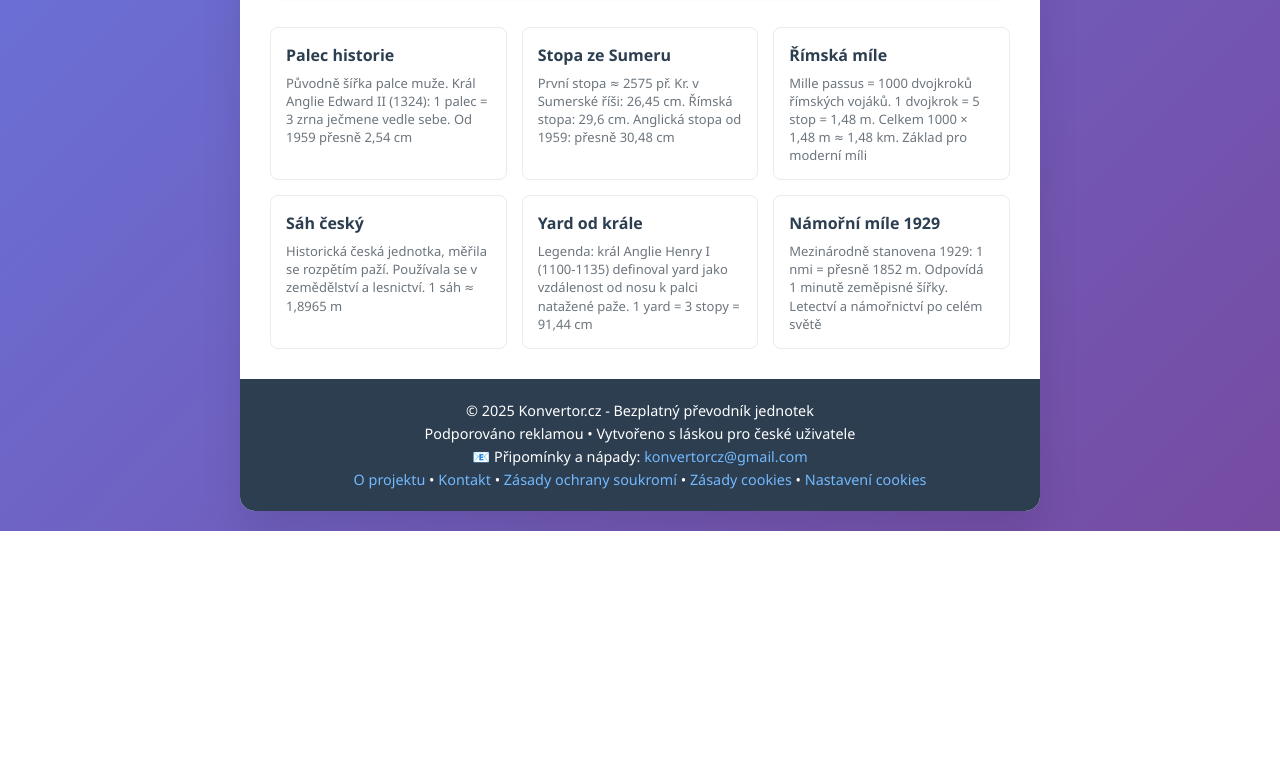
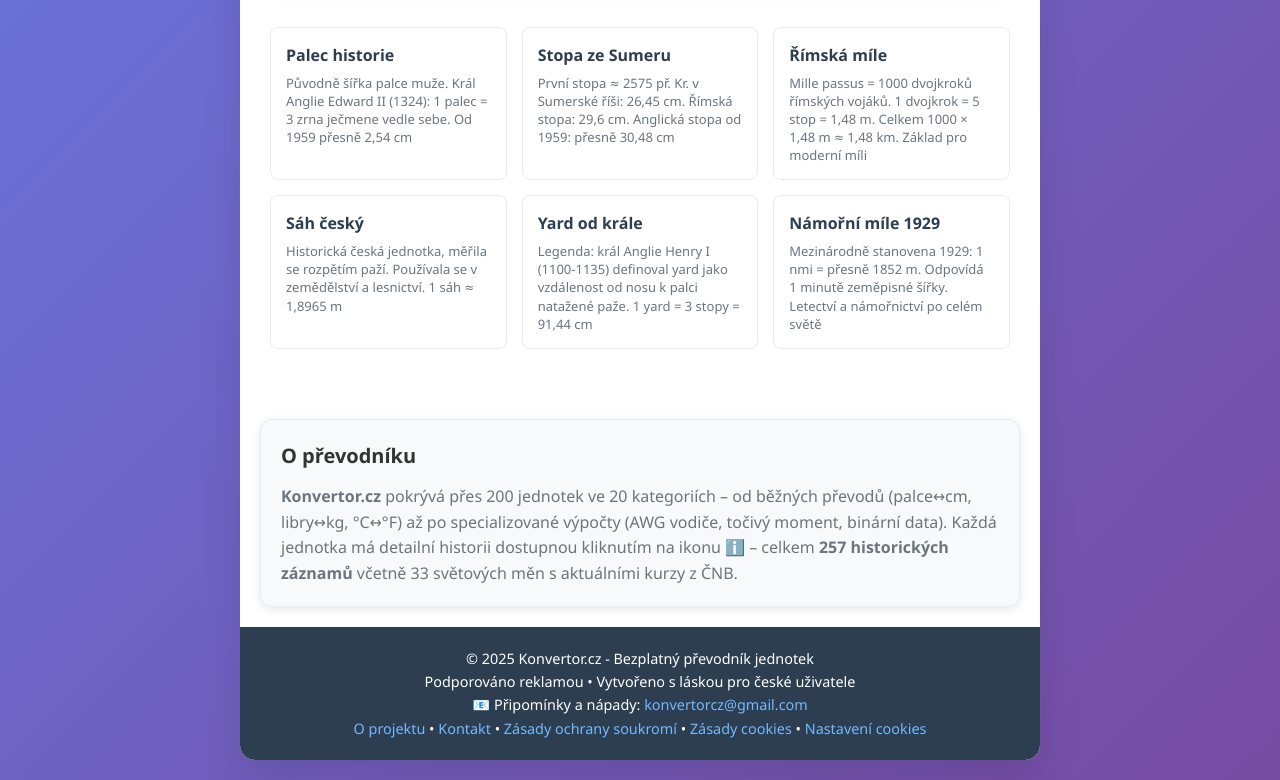
Before and after one commit to Plautusius/konvertor-cz, a plain HTML site: page index.html in a window 1280 px wide. Shown: the part 774-1554 px from the top of the page. Before the commit the page ends 1305 px from the top, so only its background shows below. Drawn offline with Linux system fonts and the light colour scheme; no server answers.

Commit message:
Add files via upload

```diff
--- a/index.html
+++ b/index.html
@@ -1423,6 +1423,17 @@
             </div>
         </noscript>
 
+        <!-- O převodníku - vlastní obsah -->
+        <div style="max-width: 1200px; margin: 40px auto 20px; padding: 0 20px;">
+            <div style="background: var(--bg-section, white); border-radius: 12px; padding: 20px; box-shadow: 0 2px 8px rgba(0,0,0,0.1); border: 1px solid var(--border-color, #e9ecef);">
+                <h2 style="color: var(--text-primary); margin-bottom: 12px; font-size: 20px;">O převodníku</h2>
+                <p style="color: var(--text-secondary); line-height: 1.6; margin: 0;">
+                    <strong>Konvertor.cz</strong> pokrývá přes 200 jednotek ve 20 kategoriích – od běžných převodů (palce↔cm, libry↔kg, °C↔°F)
+                    až po specializované výpočty (AWG vodiče, točivý moment, binární data). Každá jednotka má detailní historii dostupnou kliknutím
+                    na ikonu ℹ️ – celkem <strong>257 historických záznamů</strong> včetně 33 světových měn s aktuálními kurzy z ČNB.
+                </p>
+            </div>
+        </div>
 
         <div class="footer">
             <p>&copy; 2025 Konvertor.cz - Bezplatný převodník jednotek</p>
```
